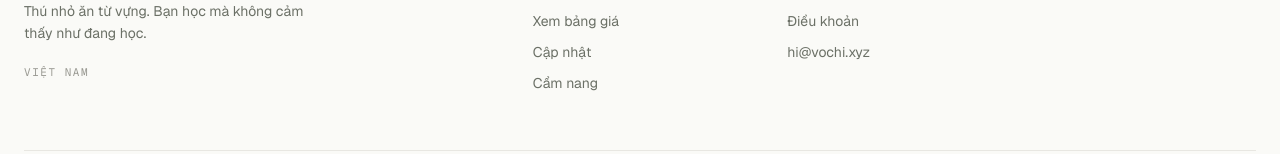
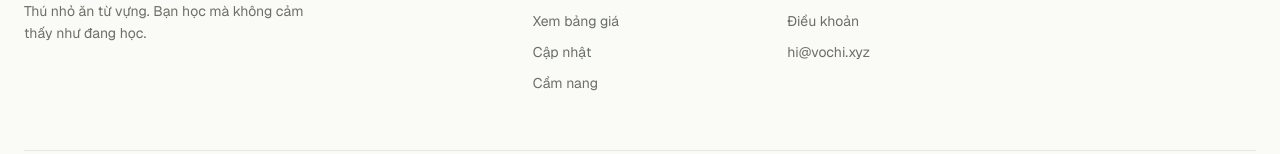
Before and after one commit to moonraisewg/vochi_web, a Next.js app: page / in a window 1280 px wide. Shown: the part 8306-8460 px from the top of the page. Built offline with nearby package versions, Linux system fonts and the light colour scheme; no server answers.

Commit message:
chore(footer): drop the Vietnam address line

```diff
--- a/components/Footer.tsx
+++ b/components/Footer.tsx
@@ -93,9 +93,6 @@ export function Footer({ lang }: { lang: Lang }) {
             <p className="mt-5 max-w-[300px] text-[14px] leading-[1.55] text-[var(--color-ink-soft)]">
               {t.tagline}
             </p>
-            <p className="mt-5 font-mono text-[11px] uppercase tracking-[0.14em] text-[var(--color-ink-muted)]">
-              {t.address}
-            </p>
           </div>
 
           <div>
```
